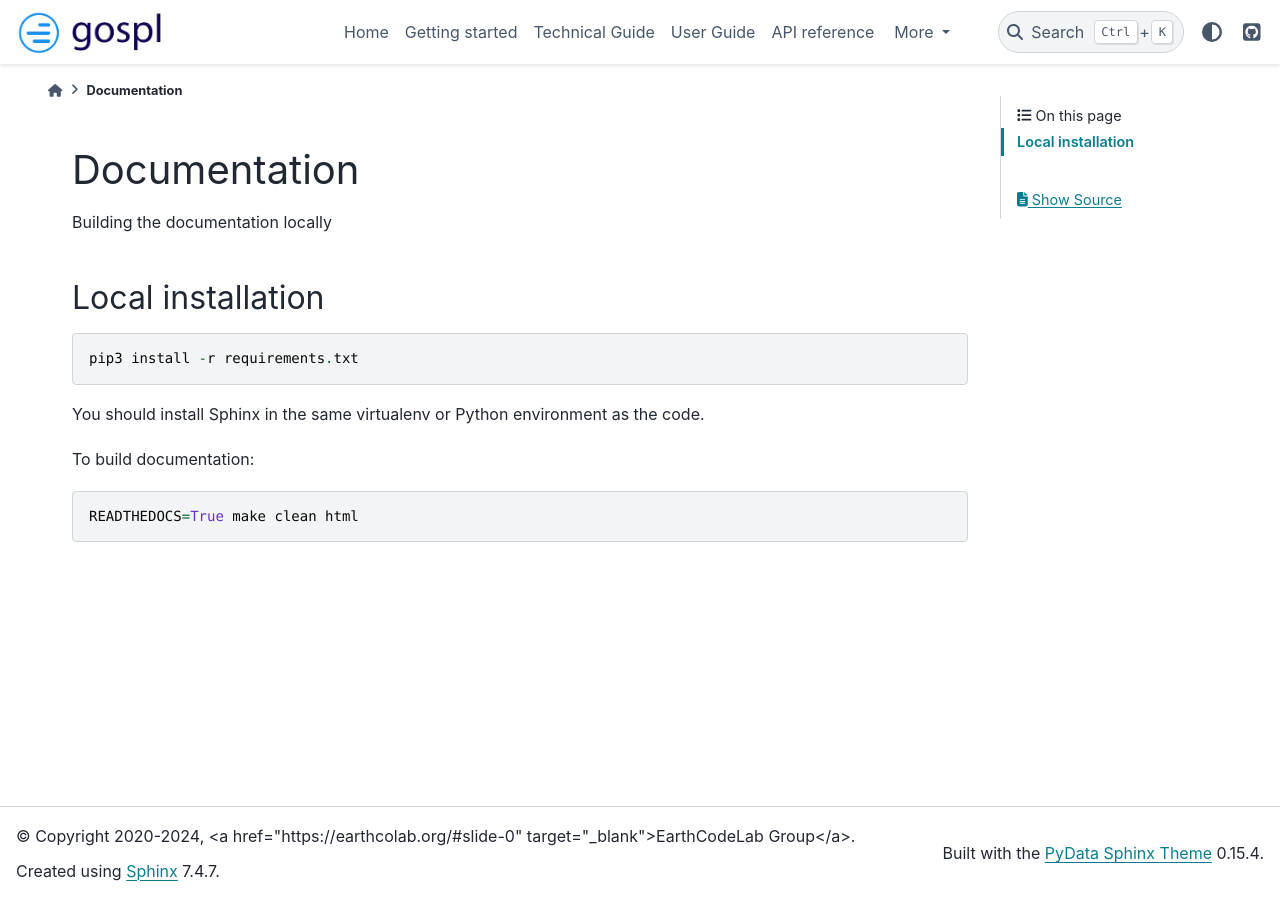
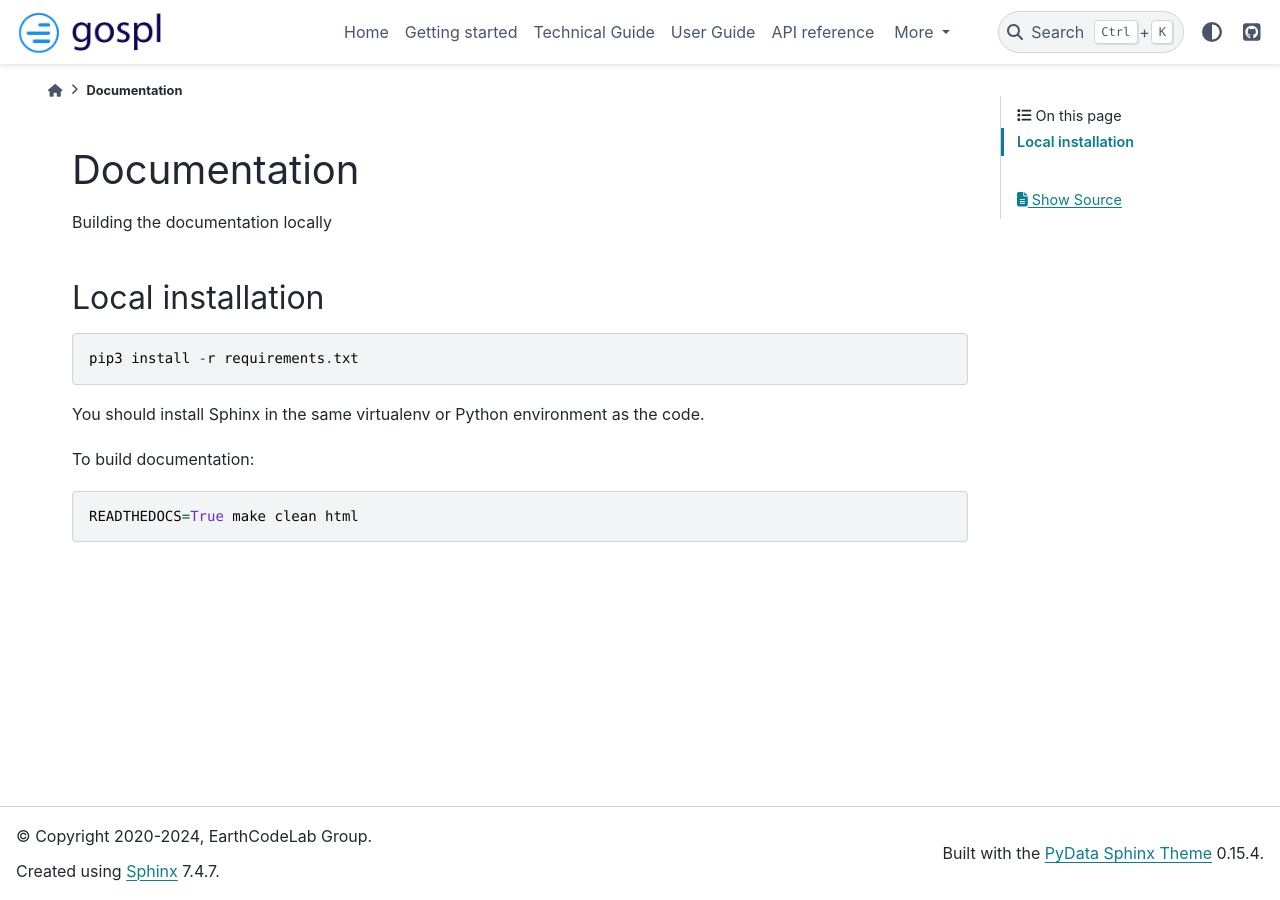
Before and after one commit to Geodels/gospl, a Sphinx documentation site: the page built from docs/README.md, in a window 1280 px wide. Built offline with Sphinx 7.4.7 and the PyData theme 0.15.4, drawn with Linux system fonts in a browser that asks for light colours; pages that are not in the unit, such as notebooks, are missing from menus; some of the changed lines change nothing that is shown.

Commit message:
Update conf.py

```diff
--- a/docs/conf.py
+++ b/docs/conf.py
@@ -35,7 +35,7 @@ SingleFileHTMLBuilder.supported_image_types = html_img_types
 # -- Project information -----------------------------------------------------
 
 project = "gospl"
-copyright = '2020-2024, <a href="https://earthcolab.org/#slide-0" target="_blank">EarthCodeLab Group</a>'
+copyright = "2020-2024, EarthCodeLab Group"
 author = "Tristan Salles"
 
 # version = '%s r%s' % (pandas.__version__, svn_version())
```
